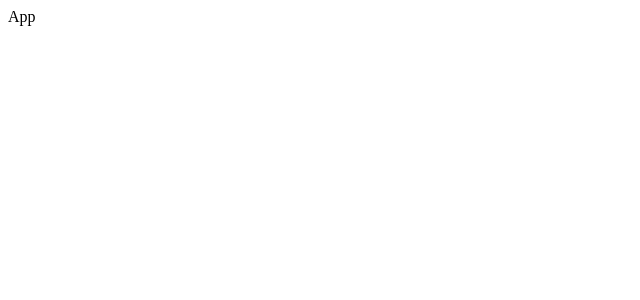
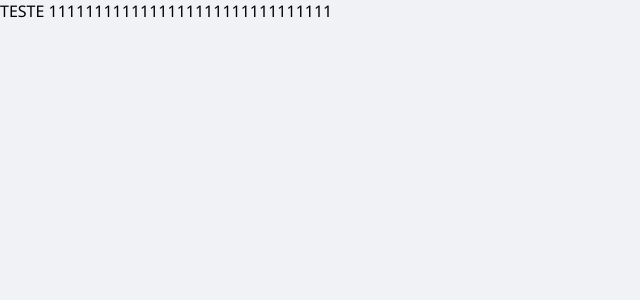
Before and after one commit to juniorcaus/clone-fb, a React (Create React App) app: page / in a window 1280 px wide. Shown: the top 300 px of the page, without its empty margins (0-640 px from the left). Built offline with nearby package versions, Linux system fonts and the light colour scheme.

Commit message:
iniciando auth

```diff
--- a/src/App.js
+++ b/src/App.js
@@ -1,9 +1,13 @@
 import React from 'react'
+import GlobalStyles from './styles/global';
 
 const App = () => {
   return (
-    <div>App</div>
-  )
-}
+    <>
+      TESTE 1111111111111111111111111111111
+      <GlobalStyles />
+    </>
+  );
+};
 
 export default App;
--- /dev/null
+++ b/src/styles/global.js
@@ -0,0 +1,19 @@
+import { createGlobalStyle } from "styled-components";
+
+const GlobalStyles = createGlobalStyle`
+
+    * {
+        margin: 0;
+        padding: 0;
+        box-sizing: border-box;
+    }
+
+    body {
+        width: 100vw;
+        height: 100vh;
+        background-color: #f0f2f5;
+        font-family: 'Segoe UI', Tahoma, Geneva, Verdana, sans-serif;
+    }
+`;
+
+export default GlobalStyles;
```
Also changed, not shown: src/contexts/auth.js (added, +13 -0 lines).
